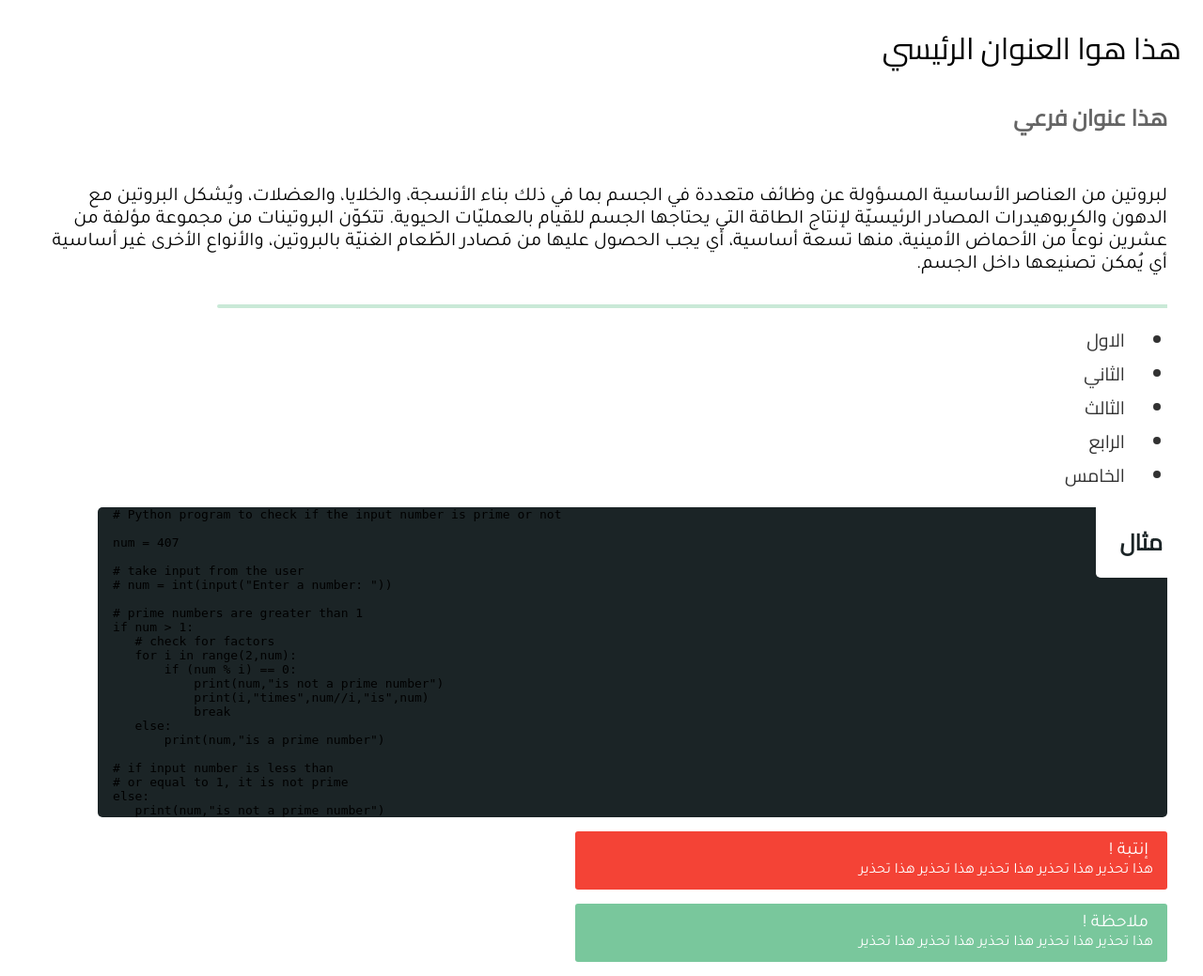
After one commit to Ibrahimrahhal/ArabianDevs.com, a PHP site: page /index.php in a window 1280 px wide. The commit adds this page. Shown: the whole page at 94% size. Run offline with PHP 8.4, Linux system fonts and the light colour scheme.

Commit message:
added php file for heroku

```diff
--- a/css/design.css
+++ b/css/design.css
@@ -48,8 +48,9 @@ width: 90%;
 margin-right: 30px;
 background-color: #1b2426;
 border-radius: 5px;
+
 position: relative;
-/* padding: 10px 0; */
+
 }
 .example-cont .span{
 font-weight: bolder;
@@ -64,6 +65,7 @@ top: 0;
 right: 0;
 z-index: 999;
 background-color: #ffffff;
+border-radius: 0 0 0 5px;
 
 }
 .warning{
--- a/css/shThemeRDark.css
+++ b/css/shThemeRDark.css
@@ -19,6 +19,8 @@
   direction: ltr;
   overflow: hidden;
   padding: 15px 0 ;
+  border-radius: 5px;
+
 }
 .syntaxhighlighter .line.alt1 {
   background-color: #1b2426 !important;
--- /dev/null
+++ b/index.php
@@ -0,0 +1,101 @@
+<!DOCTYPE html>
+<html lang="ar" dir="rtl">
+  <head>
+    <meta charset="utf-8">
+    <title>design test</title>
+    <link rel="stylesheet" href="css/design.css">
+<link href="https://fonts.googleapis.com/css?family=Cairo:200,400|Tajawal" rel="stylesheet">
+  </head>
+  <body>
+    <!-- Include required JS files -->
+<script type="text/javascript" src="js/shCore.js"></script>
+
+<!--
+    At least one brush, here we choose JS. You need to include a brush for every
+    language you want to highlight
+-->
+<script type="text/javascript" src="js/shBrushPython.js"></script>
+
+<!-- Include *at least* the core style and default theme -->
+<link href="css/shCore.css" rel="stylesheet" type="text/css" />
+<link href="css/shThemeRDark.css" rel="stylesheet" type="text/css" />
+
+
+<h1 class="main-title">
+  هذا هوا العنوان الرئيسي
+</h1>
+<h2 class="sec-title">
+هذا عنوان فرعي
+</h2>
+<div class="text">
+  لبروتين من العناصر الأساسية المسؤولة عن وظائف متعددة في الجسم بما في ذلك بناء الأنسجة، والخلايا، والعضلات، ويُشكل البروتين مع الدهون والكربوهيدرات المصادر الرئيسيّة لإنتاج الطاقة التي يحتاجها الجسم للقيام بالعمليّات الحيوية. تتكوّن البروتينات من مجموعة مؤلفة من عشرين نوعاً من الأحماض الأمينية، منها تسعة أساسية، أي يجب الحصول عليها من مَصادر الطّعام الغنيّة بالبروتين، والأنواع الأخرى غير أساسية أي يُمكن تصنيعها داخل الجسم.
+
+</div>
+<div class="seperate">
+
+</div>
+
+
+<ul class="list">
+  <li>الاول</li>
+  <li>الثاني</li>
+  <li>الثالث</li>
+  <li>الرابع</li>
+  <li>الخامس</li>
+
+</ul>
+<!-- You also need to add some content to highlight, but that is covered elsewhere. -->
+<div class="example-cont">
+  <span class="span">مثال</span>
+<pre class="brush: py" dir="ltr">
+  # Python program to check if the input number is prime or not
+
+  num = 407
+
+  # take input from the user
+  # num = int(input("Enter a number: "))
+
+  # prime numbers are greater than 1
+  if num > 1:
+     # check for factors
+     for i in range(2,num):
+         if (num % i) == 0:
+             print(num,"is not a prime number")
+             print(i,"times",num//i,"is",num)
+             break
+     else:
+         print(num,"is a prime number")
+
+  # if input number is less than
+  # or equal to 1, it is not prime
+  else:
+     print(num,"is not a prime number")
+</pre>
+</div>
+<div class="warning">
+  <span>إنتبة !</span>
+  هذا تحذير
+  هذا تحذير
+
+  هذا تحذير
+  هذا تحذير
+  هذا تحذير
+
+</div>
+<div class="note">
+  <span>ملاحظة !</span>
+  هذا تحذير
+  هذا تحذير
+
+  هذا تحذير
+  هذا تحذير
+  هذا تحذير
+
+</div>
+
+<!-- Finally, to actually run the highlighter, you need to include this JS on your page -->
+<script type="text/javascript">
+     SyntaxHighlighter.all()
+</script>
+  </body>
+</html>
```
